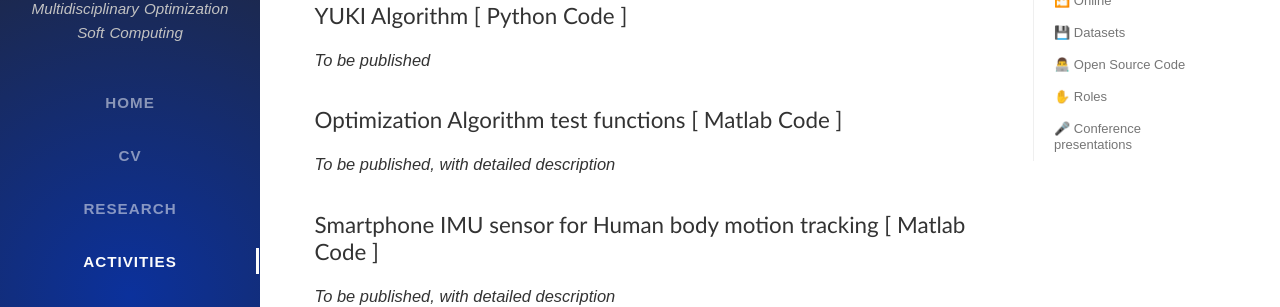
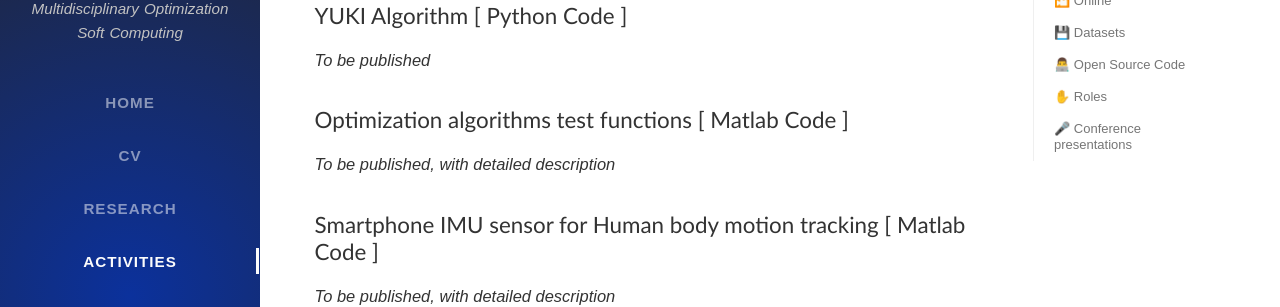
Before and after one commit to Brahim-Benaissa/Brahim-Benaissa.github.io, a Jekyll site: the page built from tabs/activities.md, in a window 1280 px wide and 900 px high, scrolled down 1967 px. Shown: the part 154-461 px from the top of the window. Built offline with Jekyll 4.4.1, drawn with Linux system fonts in a browser that asks for light colours; nearby versions of some CDN libraries; some web fonts are replaced; comment, search, counter and statistics services are not loaded.

Commit message:
Update activities.md

```diff
--- a/tabs/activities.md
+++ b/tabs/activities.md
@@ -68,7 +68,7 @@ toc: true
 
 *To be published*
 
-## Optimization Algorithm test functions [ Matlab Code ]
+## Optimization algorithms test functions [ Matlab Code ]
 
 *To be published, with detailed description*
 
```
